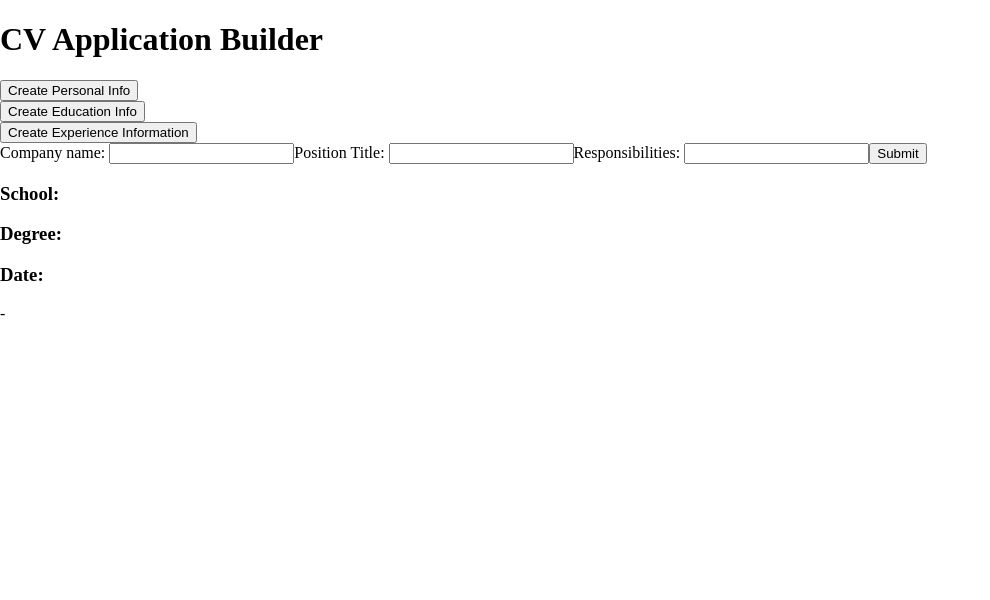
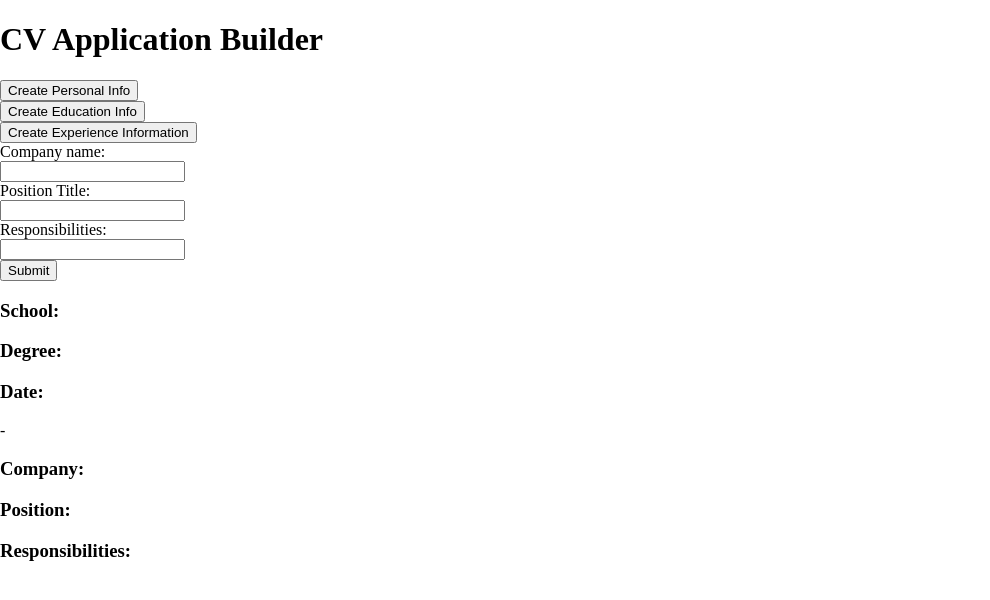
Before and after one commit to AirDevil188/cv-application, a React (Vite) app: page / in a window 1280 px wide. Both pictures are taken after a click on the button "Create Experience Information". Shown: the top 600 px of the page, without its empty margins (0-990 px from the left). Built offline with nearby package versions, Linux system fonts and the light colour scheme.

Commit message:
removed state from ExperienceSection and added required attribute to my inputs

```diff
--- a/src/components/Experience.jsx
+++ b/src/components/Experience.jsx
@@ -23,7 +23,7 @@ export default function ExperienceInfoForm({ userData, setUserData, submit, setS
   }
 
   return (
-    <section>
+    <div className="form-container experience">
       {submit.experienceInfoForm ? (
         <button type="button" onClick={onClick}>
           Edit Experience Information
@@ -37,9 +37,21 @@ export default function ExperienceInfoForm({ userData, setUserData, submit, setS
       {active ? (
         <form action="#" onSubmit={onSubmit}>
           <label htmlFor="companyName">Company name: </label>
-          <input type="text" id="companyName" name="companyName" defaultValue={userData.companyName} />
+          <input
+            type="text"
+            id="companyName"
+            name="companyName"
+            defaultValue={userData.companyName}
+            required={true}
+          />
           <label htmlFor="positionTitle">Position Title: </label>
-          <input type="text" id="positionTitle" name="poistionTitle" defaultValue={userData.position} />
+          <input
+            type="text"
+            id="positionTitle"
+            name="positionTitle"
+            defaultValue={userData.position}
+            required={true}
+          />
           <label htmlFor="responsibilities">Responsibilities: </label>
           <input
             type="text"
@@ -50,20 +62,25 @@ export default function ExperienceInfoForm({ userData, setUserData, submit, setS
           <button type="submit">Submit</button>
         </form>
       ) : null}
-    </section>
+    </div>
   );
 }
 
-export function ExperienceSection({ formData, submit }) {
+export function ExperienceSection({ formData }) {
   return (
-    <>
-      {submit.experienceInfoForm ? (
-        <div className="experience-info">
-          <p>{formData.companyName}</p>
-          <p>{formData.position}</p>
-          <p>{formData.responsibilities}</p>
-        </div>
-      ) : null}
-    </>
+    <div className="experience-info">
+      <div className="company">
+        <h3>Company:</h3>
+        <p>{formData.companyName}</p>
+      </div>
+      <div className="position">
+        <h3>Position:</h3>
+        <p>{formData.position}</p>
+      </div>
+      <div className="responsibilities">
+        <h3>Responsibilities:</h3>
+        <p>{formData.responsibilities}</p>
+      </div>
+    </div>
   );
 }
```
